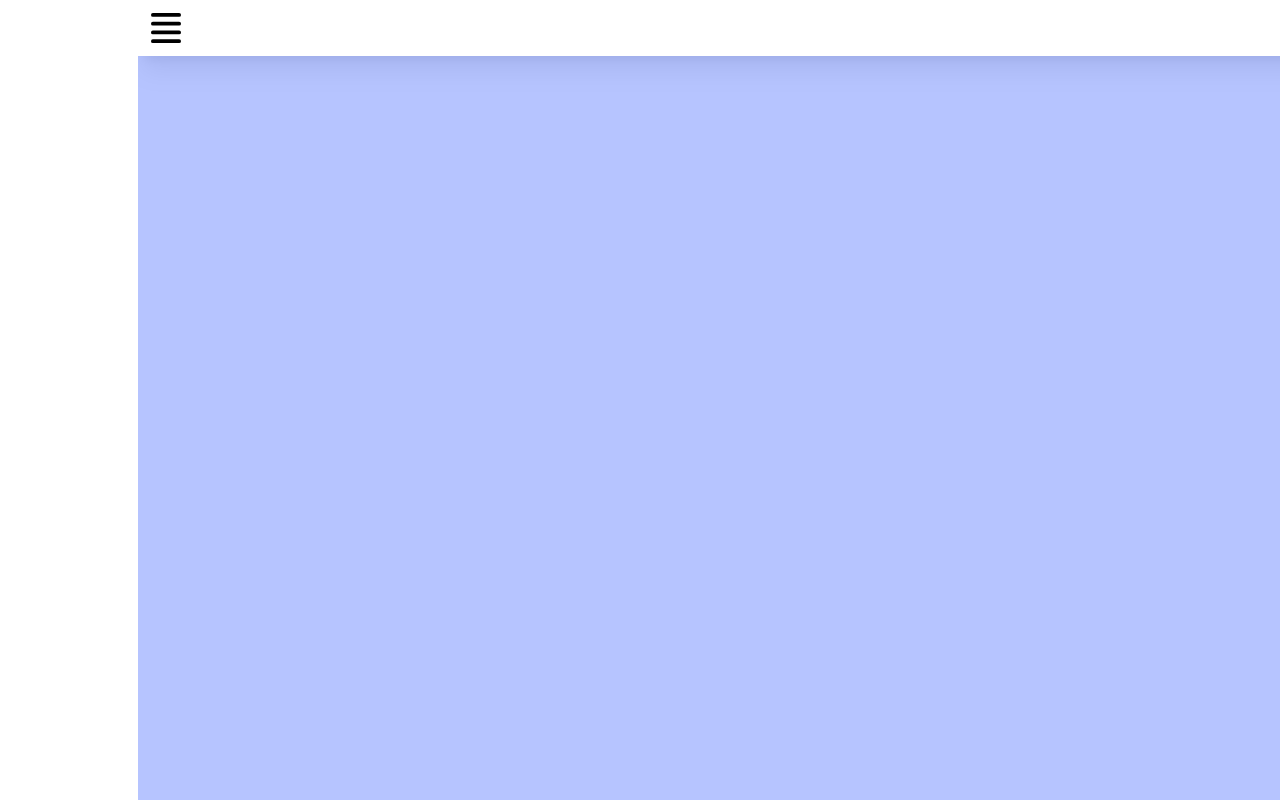
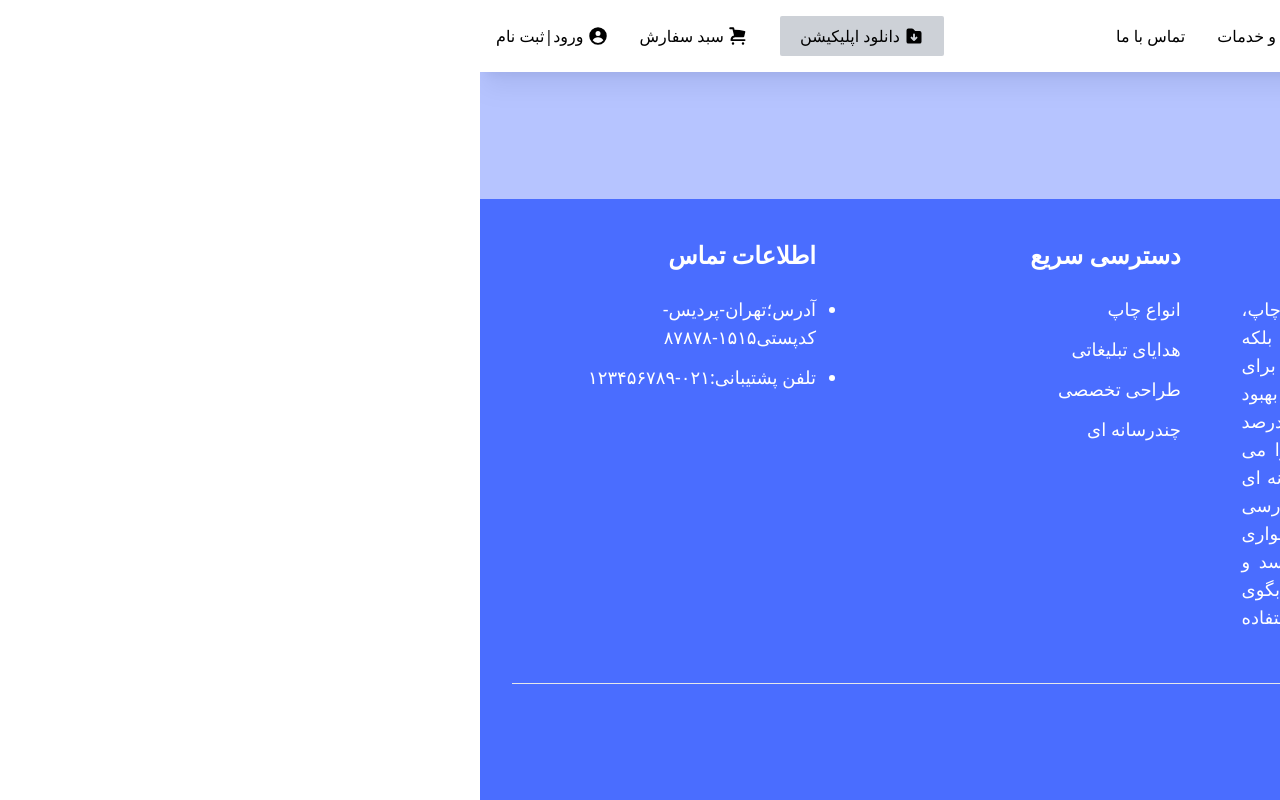
Before and after one commit to ghazaleaghaei/Ledima, a Next.js app: page / in a window 1280 px wide. Built offline with nearby package versions, Linux system fonts and the light colour scheme.

Commit message:
commited by script

```diff
--- /dev/null
+++ b/src/app/Components/Layout/DesktopMenu.tsx
@@ -0,0 +1,48 @@
+import React from "react"
+
+interface Item {
+    title: string;
+    link: string;
+    icon?: JSX.Element;
+}
+interface ItemProps {
+    menuItems: Item[];
+}
+
+const DesktopMenu: React.FC<ItemProps> = ({ menuItems }) => {
+    return (<nav className="hidden lg:flex w-full">
+        <ul className="flex w-full justify-between">
+            <div className="flex gap-8 items-center mx-auto">
+                {
+                    menuItems.slice(0, 3).map((item, index) => <li key={index}>
+                        <a
+                            aria-label={item.title}
+                            className="flex gap-1 items-center"
+                            href={item.link}
+                        >
+                            {item.icon}
+                            {item.title}
+                        </a>
+                    </li>)
+                }
+            </div>
+            <div className="flex gap-8 justify-between items-center">
+                {
+                    menuItems.slice(3, 7).map((item, index) => <li key={index}>
+                        <a
+                            aria-label={item.title}
+                            className={`flex gap-1 items-center ${index === 0 && "w-full bg-secondary-400/50 py-2 px-5 rounded-sm"}`}
+                            href={item.link}
+                        >
+                            {item.icon}
+                            {item.title}
+                        </a>
+                    </li>
+                    )
+                }
+            </div>
+        </ul>
+    </nav>
+    )
+}
+export default DesktopMenu
--- a/src/app/Components/Layout/Footer.tsx
+++ b/src/app/Components/Layout/Footer.tsx
@@ -0,0 +1,77 @@
+const footerItems = {
+    about: {
+        title: "لدیما؛دستیار آنلاین فروش مبتنی بر سفارش",
+        description: "لورم ایپسوم متن ساختگی با تولید سادگی نامفهوم از صنعت چاپ، و با استفاده از طراحان گرافیک است، چاپگرها و متون بلکه روزنامه و مجله در ستون و سطرآنچنان که لازم است، و برای شرایط فعلی تکنولوژی مورد نیاز، و کاربردهای متنوع با هدف بهبود ابزارهای کاربردی می باشد، کتابهای زیادی در شصت و سه درصد گذشته حال و آینده، شناخت فراوان جامعه و متخصصان را می طلبد، تا با نرم افزارها شناخت بیشتری را برای طراحان رایانه ای علی الخصوص طراحان خلاقی، و فرهنگ پیشرو در زبان فارسی ایجاد کرد، در این صورت می توان امید داشت که تمام و دشواری موجود در ارائه راهکارها، و شرایط سخت تایپ به پایان رسد و زمان مورد نیاز شامل حروفچینی دستاوردهای اصلی، و جوابگوی سوالات پیوسته اهل دنیای موجود طراحی اساسا مورد استفاده قرار گیرد.",
+    },
+    quickAccess: {
+        title: "دسترسی سریع",
+        items: [
+            {
+                title: "انواع چاپ",
+                link: "/"
+            },
+            {
+                title: "هدایای تبلیغاتی",
+                link: "/"
+            },
+            {
+                title: "طراحی تخصصی",
+                link: "/"
+            },
+            {
+                title: "چندرسانه ای",
+                link: "/"
+            }
+        ]
+    },
+    contact: {
+        title: "اطلاعات تماس",
+        address: "آدرس؛تهران-پردیس-کدپستی۱۵۱۵-۸۷۸۷۸",
+        phone: "تلفن پشتیبانی:۰۲۱-۱۲۳۴۵۶۷۸۹",
+    },
+    copyright: "ارائه شده توسط لیدما.@۲۰۲۴"
+}
+
+const Footer = () => {
+    return (<footer className="bg-primary-900 text-white px-8 pb-20 pt-10 relative w-full h-fit">
+        <aside className="flex max-w-7xl mx-auto gap-10 justify-between mb-6">
+            <article className="basis-2/5">
+                <h3 className="text-2xl mb-6 font-bold">
+                    {footerItems.about.title}
+                </h3>
+                <p className="text-justify font-medium text-lg">
+                    {footerItems.about.description}
+                </p>
+            </article>
+            <article className="basis-1/4">
+                <h3 className="text-2xl mb-6 font-bold">
+                    {footerItems.quickAccess.title}
+                </h3>
+                <ul className="font-medium text-lg flex flex-col gap-3">
+                    {
+                        footerItems.quickAccess.items.map((item, index) => <li key={index}>
+                            <a>
+                                {item.title}
+                            </a>
+                        </li>)
+                    }
+                </ul>
+            </article>
+            <article className="basis-1/4">
+                <h3 className="text-2xl mb-6 font-bold">
+                    {footerItems.contact.title}
+                </h3>
+                <ul className="font-medium text-lg flex flex-col gap-3 list-disc">
+                    <li>{footerItems.contact.address}</li>
+                    <li>{footerItems.contact.phone}</li>
+                </ul>
+            </article>
+        </aside>
+        <hr />
+        <aside className="mt-3">
+            <span>{footerItems.copyright}</span>
+        </aside>
+    </footer>
+    )
+}
+export default Footer
--- a/src/app/Components/Layout/Header.tsx
+++ b/src/app/Components/Layout/Header.tsx
@@ -1,15 +1,56 @@
-import Image from "next/image"
+import DesktopMenu from "./DesktopMenu";
 import MobileMenu from "./MobileMenu"
+import { FilmIcon, FolderArrowDownIcon, ShoppingCartIcon, UserCircleIcon, } from "@heroicons/react/16/solid"
+
+interface Item {
+    title: string;
+    link: string;
+    icon?: JSX.Element;
+}
+
+const menuItems: Item[] = [
+    {
+        title: "فیلم معرفی",
+        link: "/",
+        icon: <FilmIcon className="fill-black w-8 aspect-square lg:w-5" />
+    },
+    {
+        title: "محصولات و خدمات",
+        link: "/",
+    },
+    {
+        title: "تماس با ما",
+        link: "/",
+    },
+    {
+        title: "دانلود اپلیکیشن",
+        link: "/",
+        icon: <FolderArrowDownIcon className="fill-black w-8 aspect-square lg:w-5" />
+    },
+    {
+        title: " سبد سفارش",
+        link: "/",
+        icon: <ShoppingCartIcon className="fill-black w-8 aspect-square lg:w-5" />
+    },
+    {
+        title: "ورود|ثبت نام",
+        link: "/",
+        icon: <UserCircleIcon className="fill-black w-8 aspect-square lg:w-5" />
+    },
+
+]
+
 
 const Header = ({
 
 }) => {
-    return <header className="shadow-xl p-2 flex w-full justify-between">
-        <div className="flex gap-4 items-center text-lg">
+    return <header className="shadow-xl p-4 flex w-full justify-between max-w-7xl mx-auto">
+        <div className="flex gap-3 items-center text-xl">
             <div className="w-10 aspect-square bg-primary-900" />
             <strong>لدیما</strong>
         </div>
-        <MobileMenu />
+        <MobileMenu menuItems={menuItems} />
+        <DesktopMenu menuItems={menuItems} />
     </header>
 }
 
--- a/src/app/Components/Layout/MobileMenu.tsx
+++ b/src/app/Components/Layout/MobileMenu.tsx
@@ -1,9 +1,11 @@
 "use client"
 
-import { Bars4Icon, FilmIcon, FolderArrowDownIcon, ShoppingCartIcon, UserCircleIcon, XCircleIcon } from "@heroicons/react/16/solid"
+import { Bars4Icon, XCircleIcon } from "@heroicons/react/16/solid"
 import React, { useState } from "react"
 import Backdrop from "./Backdrop"
 import SingleMenu from "./SingleMenu"
+
+
 
 interface Item {
     title: string;
@@ -11,41 +13,10 @@ interface Item {
     icon?: JSX.Element;
 }
 interface ItemProps {
-    item: Item;
+    menuItems: Item[];
 }
-const menuItems: Item[] = [
-    {
-        title: "فیلم معرفی",
-        link: "/",
-        icon: <FilmIcon className="fill-black w-8 aspect-square" />
-    },
-    {
-        title: "محصولات و خدمات",
-        link: "/",
-    },
-    {
-        title: "تماس با ما",
-        link: "/",
-    },
-    {
-        title: "دانلود اپلیکیشن",
-        link: "/",
-        icon: <FolderArrowDownIcon className="fill-black w-8 aspect-square" />
-    },
-    {
-        title: " سبد سفارش",
-        link: "/",
-        icon: <ShoppingCartIcon className="fill-black w-8 aspect-square" />
-    },
-    {
-        title: "ورود|ثبت نام",
-        link: "/",
-        icon: <UserCircleIcon className="fill-black w-8 aspect-square" />
-    },
 
-]
-
-const MobileMenu: React.FC = () => {
+const MobileMenu: React.FC<ItemProps> = ({ menuItems }) => {
     const [isOpenDrawer, setIsOpenDrawer] = useState(false)
 
     const toggleMenu = () => {
@@ -55,7 +26,7 @@ const MobileMenu: React.FC = () => {
     return (<>
 
         <button onClick={toggleMenu}>
-            <Bars4Icon className="fill-black w-10 aspect-square" />
+            <Bars4Icon className="fill-black w-10 aspect-square lg:hidden" />
         </button>
 
         {isOpenDrawer && <Backdrop click={toggleMenu} />}
--- a/src/app/layout.tsx
+++ b/src/app/layout.tsx
@@ -1,6 +1,7 @@
 import type { Metadata } from "next";
 import "./globals.css";
 import Header from "./Components/Layout/Header";
+import Footer from "./Components/Layout/Footer";
 
 
 export const metadata: Metadata = {
@@ -18,6 +19,7 @@ export default function RootLayout({
             <body className="flex flex-col min-h-screen">
                 <Header />
                 {children}
+                <Footer />
             </body>
         </html>
     );
```
